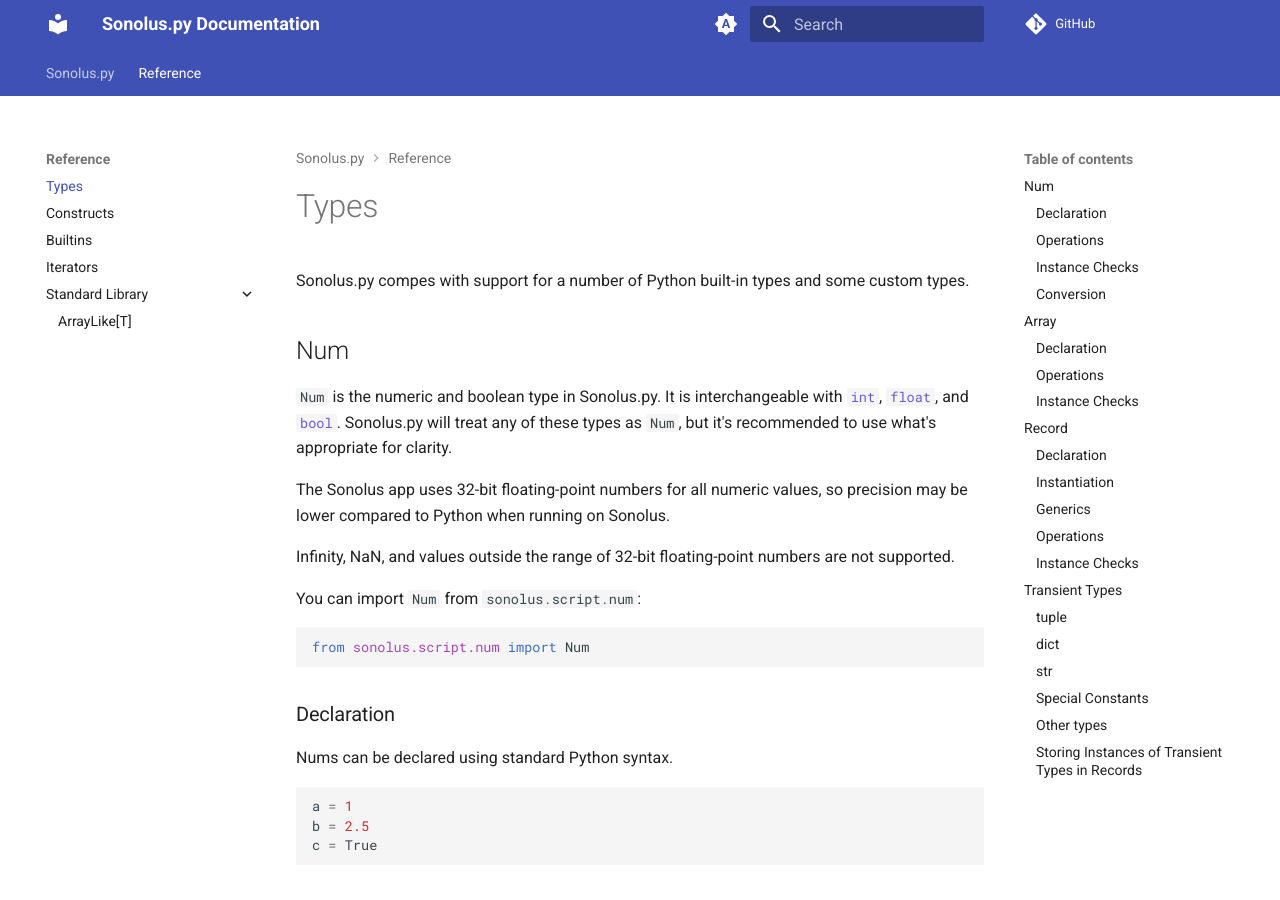
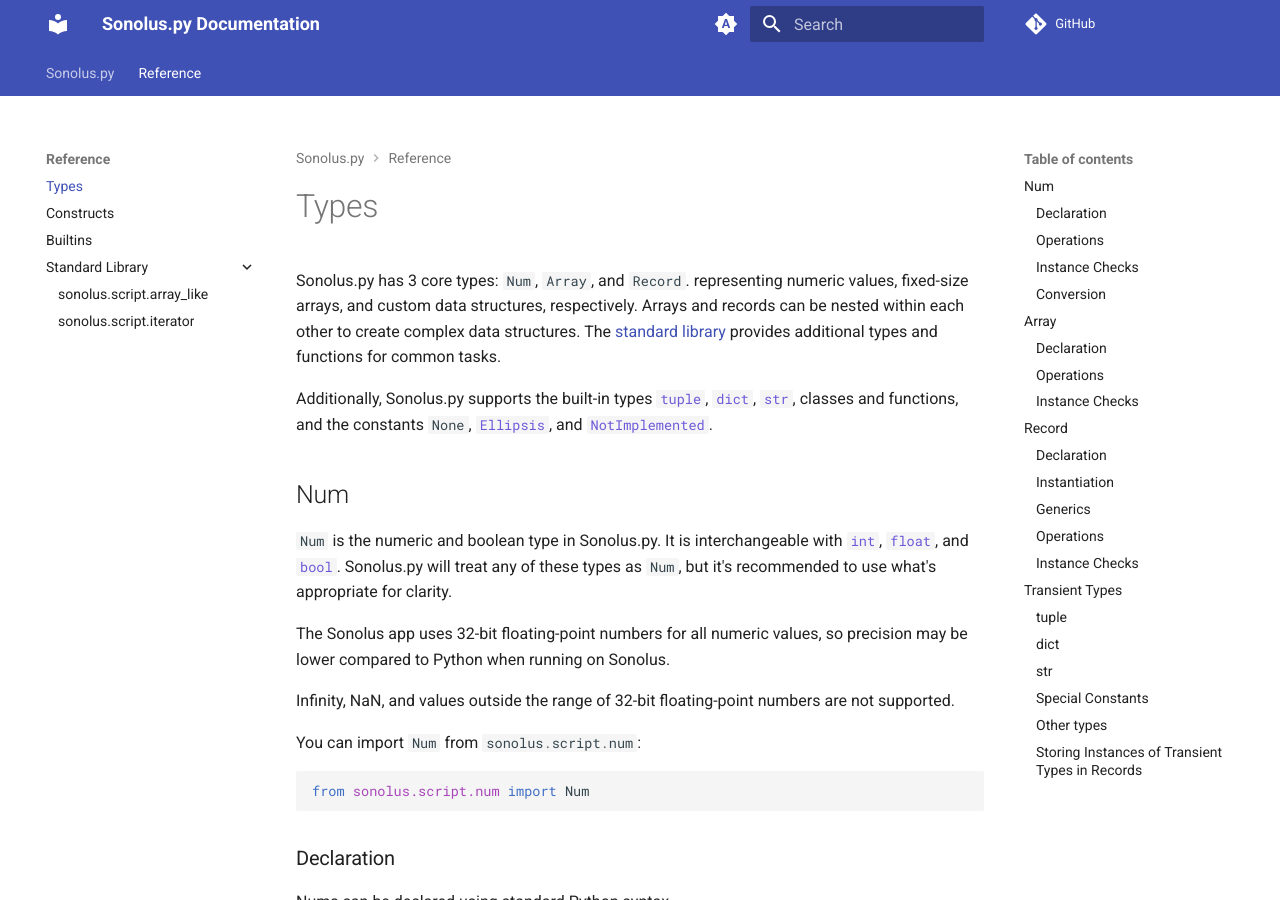
Before and after one commit to qwewqa/sonolus.py, an MkDocs documentation site: the page built from docs/reference/types.md, in a window 1280 px wide and 900 px high. Built offline with MkDocs 1.6.1 and Material for MkDocs 9.7.7, drawn with Linux system fonts in a browser that asks for light colours; comment, search, counter and statistics services are not loaded; some of the changed text lies outside the part shown.

Commit message:
Adjust doc layout

````diff
--- a/docs/reference/standard_library/array_like.md
+++ b/docs/reference/standard_library/array_like.md
@@ -1,2 +1,3 @@
-# ArrayLike[T]
+# sonolus.script.array_like
+
 ::: sonolus.script.array_like.ArrayLike
--- a/docs/reference/iterables.md
+++ b/docs/reference/standard_library/iterator.md
@@ -1,4 +1,3 @@
-# Iterators
+# sonolus.script.iterator
 
-# SonolusIterator
 ::: sonolus.script.iterator.SonolusIterator
--- a/docs/reference/types.md
+++ b/docs/reference/types.md
@@ -1,5 +1,10 @@
 # Types
-Sonolus.py compes with support for a number of Python built-in types and some custom types.
+Sonolus.py has 3 core types: `Num`, `Array`, and `Record`. representing numeric values, fixed-size arrays,
+and custom data structures, respectively. Arrays and records can be nested within each other to create complex data
+structures. The [standard library](standard_library/index.md) provides additional types and functions for common tasks.
+
+Additionally, Sonolus.py supports the built-in types `tuple`, `dict`, `str`, classes and functions, and
+the constants `None`, `Ellipsis`, and `NotImplemented`.
 
 ## Num
 
@@ -175,7 +180,8 @@
 
 !!! warning
     If a value in an array is not a `Num`, updating it will copy the given value into the corresponding element
-    of the array. However, that element remains independent of the original value.
+    of the array. However, that element remains independent of the original value, which may lead to unexpected
+    results when updating either value.
 
     ```python
     pair = Pair(1, 2)
@@ -307,6 +313,9 @@
 
     def my_type(self) -> type:
         return self.type_var_value(T)
+
+
+assert MyGenericRecord(1).my_type() == Num
 ```
 
 ### Operations
@@ -537,7 +546,7 @@
 doing so. If multiple fields are annotated by the same type parameter, all such fields may be required to hold the exact
 same value in some cases.
 
-For example, a version of the `filter` function can be implemented as follows (see [Iterables](iterables.md) for
+For example, a version of the `filter` function can be implemented as follows (see [Iterables](standard_library/iterator) for
 more information on iterators):
 
 ```python
--- a/mkdocs.yml
+++ b/mkdocs.yml
@@ -42,6 +42,8 @@
         python:
           options:
             show_source: false
+            show_root_full_path: false
+            show_root_heading: true
             show_symbol_type_heading: true
             show_symbol_type_toc: true
             filters:
@@ -72,6 +74,7 @@
       - reference/types.md
       - reference/constructs.md
       - reference/builtins.md
-      - reference/iterables.md
       - Standard Library:
+          - reference/standard_library/index.md
           - reference/standard_library/array_like.md
+          - reference/standard_library/iterator.md
````
Also changed, not shown: other parts of docs/reference/types.md (+1 -1 lines), docs/reference/constructs.md (+72 -54 lines), docs/reference/standard_library/index.md (added, +3 -0 lines).
